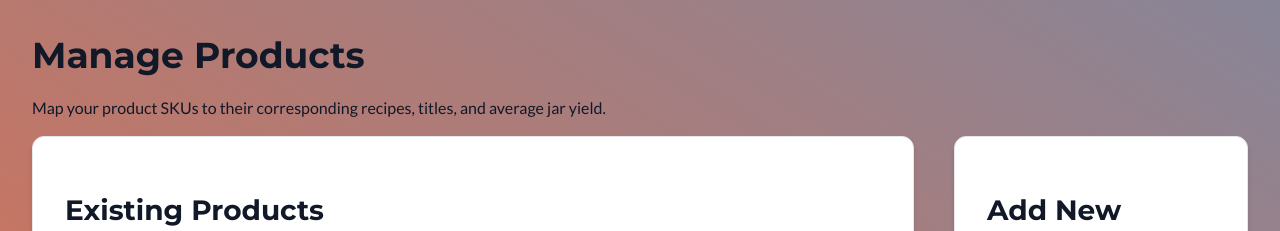
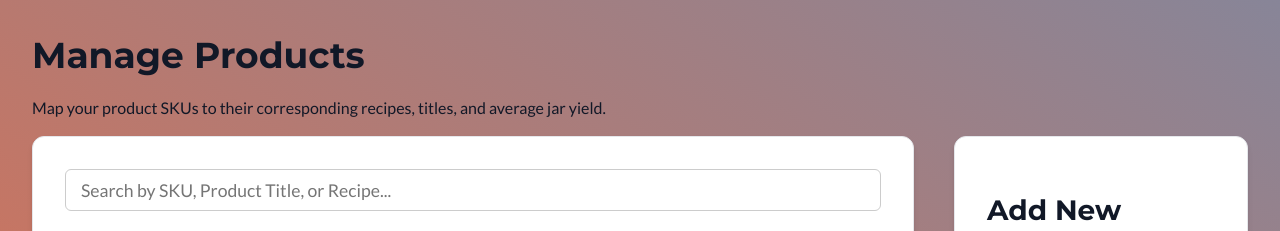
Before and after one commit to ATrapenard/Bliss_Analytics_Dashboard, a Flask app: page /products in a window 1280 px wide. Shown: the part 59-290 px from the top of the page. Run offline with Flask 3, Linux system fonts and the light colour scheme; data that the repository does not hold is empty; some libraries are stand-ins or nearby versions.

Commit message:
added search bar to the top of the products page for easier navigation

```diff
--- a/templates/products.html
+++ b/templates/products.html
@@ -15,6 +15,16 @@
     .actions-cell { display: flex; gap: 10px; align-items: center; }
     .action-form { margin: 0; display: flex; align-items: center; }
     .edit-btn, .delete-btn { font-size: 0.9em; padding: 6px 12px; }
+    .search-container {
+        width: 100%;
+        margin-bottom: 20px;
+    }
+    .search-container input[type="text"] {
+        width: 100%;
+        margin-bottom: 0;
+        font-size: 1.1em;
+        padding: 12px 15px;
+    }
     @media screen and (max-width: 1200px) {
         .actions-cell {
             flex-direction: column;
@@ -36,6 +46,9 @@
 
 <div class="container">
     <div class="product-list content-card">
+        <div class="search-container">
+            <input type="text" id="productSearch" placeholder="Search by SKU, Product Title, or Recipe...">
+        </div>
         <h2>Existing Products</h2>
         <table>
             <thead>
```
